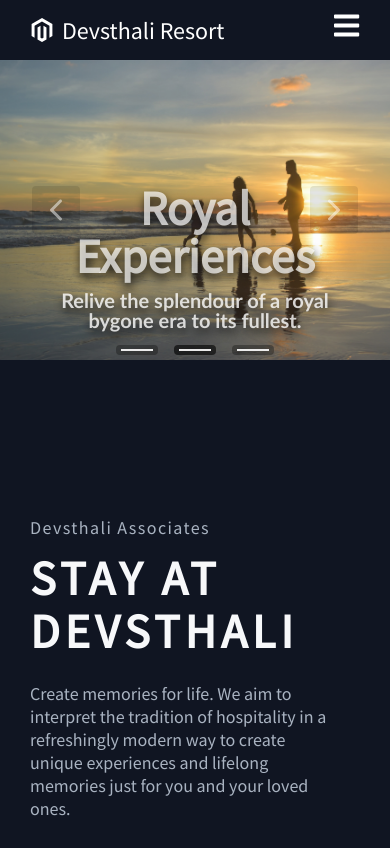
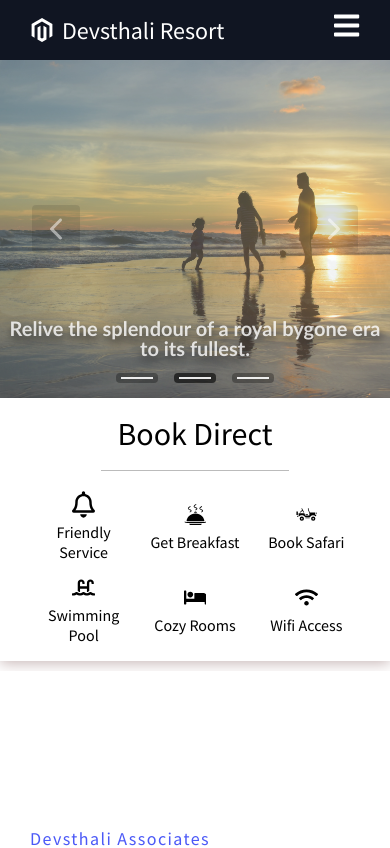
Before and after one commit to devji08/devsthali_resort, a React (Create React App) app: page / in a window 390 px wide. Shown: the top 848 px of the page. Built offline with nearby package versions, Linux system fonts and the light colour scheme.

Commit message:
utilities

```diff
--- a/src/components/Carousel/Carousel.module.css
+++ b/src/components/Carousel/Carousel.module.css
@@ -58,10 +58,16 @@
     display: flex;
     flex-direction:column;
     justify-content:flex-end;
-    padding: 30px;
+    padding: 40px 0;
     text-align: center;
     text-shadow: 1px 5px 10px #000000;
     line-height: 1;
+}
+
+@media screen and (max-width: 450px) {
+    .title {
+        display: none;
+    }
 }
 
 .title {
@@ -83,7 +89,7 @@
     gap: 1rem;
     justify-content: center;
     width: 100%;
-    bottom: 5px;
+    bottom: 15px;
 }
 
 .slideButtonContainer {
--- /dev/null
+++ b/src/components/RoomSection/RoomSection.module.css
@@ -0,0 +1,21 @@
+.container {
+    padding: 5rem 0;
+    display: grid;
+    grid-template-columns: 3fr 2fr;
+}
+
+.content {
+    /* flex: 2; */
+}
+
+.title {
+    font-size: 2rem;
+}
+
+.description {
+
+}
+
+.button {
+
+}
--- /dev/null
+++ b/src/components/Utilities/Utilities.js
@@ -0,0 +1,27 @@
+import React from 'react';
+import styles from './Utilities.module.css';
+
+const Utilities = ({utilityArray}) => {
+    return(
+        <div className={styles.container}>
+            <div className = {styles.header}>
+                Book Direct
+            </div>
+            <div className={styles.utilities}>
+                {
+                    utilityArray.map((utility) => {
+                        return(
+                            <div className={styles.utility}>
+                                <div className={styles.utilityImage}>{utility.img}</div>
+                                {/* <img src={utility.img} className={styles.utilityImage} alt='something'/> */}
+                                <span className={styles.utilityName}>{utility.name}</span>
+                            </div>
+                        )
+                    })
+                }
+            </div>
+        </div>
+    )
+}
+
+export default Utilities;
--- /dev/null
+++ b/src/components/Utilities/Utilities.module.css
@@ -0,0 +1,66 @@
+.container {
+    display: flex;
+    justify-content: center;
+    align-items: center;
+    margin-bottom: 10px;
+    box-shadow: 0 2px 14px #c5b3b3;
+}
+
+.header {
+    font-size: 2rem;;
+    border-right : 1px solid #bbb;
+    padding: 2rem;
+}
+
+.utilities {
+    padding: 1rem 2rem;
+    display: grid;
+    grid-template-columns: repeat(6, 1fr);
+    gap: 1.5rem;
+    width: 70%;
+}
+
+.utility {
+    display: flex;
+    flex-direction: column;
+    align-items: center;
+    justify-content: center;
+}
+
+.utility:hover {
+    transform: scale(1.05);
+    transition: ease 500ms;
+}
+
+.utilityImage {
+    width: 50%;
+    padding: .25rem;
+}
+
+.utilityName {
+    text-align: center;
+    font-size: 1rem;
+    width: 100%;
+}
+
+@media screen and (max-width: 725px) {
+    .container {
+        flex-direction: column;
+    }
+
+    .header {
+        border-right: none;
+        border-bottom : 1px solid #bbb;
+        padding: 1rem;
+    }
+
+    .utilities {
+        grid-template-columns: repeat(3, 1fr);
+        width: 100%;
+        gap: .5rem;
+    }
+
+    .utilityImage {
+        width: 30%;
+    }
+}
--- a/src/pages/Home/Data.js
+++ b/src/pages/Home/Data.js
@@ -1,20 +1,21 @@
 import svg1 from '../../images/svg-1.svg';
 import profile from '../../images/profile.jpg';
-import svg2 from '../../images/svg-2.svg';
 import image1 from '../../images/image1.jpg';
 import image2 from '../../images/image2.jpg';
 import image3 from '../../images/image3.jpg';
+import { FaWifi, FaBed, FaSwimmingPool, FaRegBell } from 'react-icons/fa';
+import {GiHotMeal, GiJeep} from 'react-icons/gi';
 
 export const homeObjOne = {
-    lightBg: false,
-    primary: true,
+    lightBg: true,
+    primary: false,
     imgStart: '',
-    lightTopLine: true,
-    lightTextDesc: true,
+    lightTopLine: false,
+    lightTextDesc: false,
     buttonLabel: 'Get Started',
     description: 'Create memories for life. We aim to interpret the tradition of hospitality in a refreshingly modern way to create unique experiences and lifelong memories just for you and your loved ones.',
     headline: 'STAY AT DEVSTHALI',
-    lightText: true,
+    lightText: false,
     topLine: 'Devsthali Associates',
     img: svg1,
     alt: 'Image',
@@ -23,15 +24,15 @@ export const homeObjOne = {
 }
 
 export const homeObjTwo = {
-    lightBg: true,
-    primary: false,
+    lightBg: false,
+    primary: true,
     imgStart: 'start',
-    lightTopLine: false,
-    lightTextDesc: false,
+    lightTopLine: true,
+    lightTextDesc: true,
     buttonLabel: 'Explore',
     description: 'With so much to organize, you can relax in the knowledge that we will take care of your every need, ensuring that your event is everything you want it to be. Devsthali Resort offer a perfect destination that ensures a blend of traditional and exquisite modern luxuries, making your event a memorable one.',
     headline: 'CELEBRATE WITH DEVSTHALI',
-    lightText: false,
+    lightText: true,
     topLine: 'Devsthali Associates',
     img: profile,
     alt: 'Image',
@@ -39,22 +40,6 @@ export const homeObjTwo = {
     link: '/events'
 }
 
-export const homeObjThree = {
-    lightBg: false,
-    primary: true,
-    imgStart: '',
-    lightTopLine: true,
-    lightTextDesc: true,
-    buttonLabel: 'Explore',
-    description: 'From traditional flavours influenced by local culture to gastronomic delights that trot the world, we have always raised the standard of hospitality through Responsible Luxury. The aim of our cuisine is to turn every meal into a special event, where thoughtfulness, attention to detail, time-honoured techniques and innovative thinking come together to speak the language of food. ',
-    headline: 'DINE AT DEVSTHALI',
-    lightText: true,
-    topLine: 'Devsthali Associates',
-    img: svg2,
-    alt: 'Image',
-    start: '',
-    link: '/home'
-}
 
 export const homeObjFour = [
     {
@@ -75,4 +60,36 @@ export const homeObjFour = [
         title: "Royal Experiences",
         subtitle: "Relive the splendour of a royal bygone era to its fullest."
     }
-]
+];
+
+const iconStyle = {
+    width: '100%',
+    height: '100%'
+};
+
+export const utilityArray = [
+    {
+        img: <FaRegBell style={iconStyle}/>,
+        name: 'Friendly Service'
+    },
+    {
+        img: <GiHotMeal style={iconStyle}/>,
+        name: 'Get Breakfast'
+    },
+    {
+        img: <GiJeep style={iconStyle}/>,
+        name: 'Book Safari'
+    },
+    {
+        img: <FaSwimmingPool style={iconStyle}/>,
+        name: 'Swimming Pool'
+    },
+    {
+        img: <FaBed style={iconStyle}/>,
+        name: 'Cozy Rooms'
+    },
+    {
+        img: <FaWifi style={iconStyle}/>,
+        name: 'Wifi Access'
+    }
+];
--- a/src/pages/Home/home.js
+++ b/src/pages/Home/home.js
@@ -2,18 +2,18 @@ import React from 'react';
 import InfoSection from '../../components/InfoSection/InfoSection'
 import Pricing from '../../components/Pricing/Pricing'
 import Carousel from '../../components/Carousel/Carousel';
-
-import { homeObjOne, homeObjTwo, homeObjThree, homeObjFour } from './Data';
+import Utilities from '../../components/Utilities/Utilities';
+import { homeObjOne, homeObjTwo, homeObjFour, utilityArray } from './Data';
 
 const Home = () => {
     return(
-        <>
-            <Carousel height='300px' slides = {homeObjFour}></Carousel>
+        <div>
+            <Carousel height='40vh' slides = {homeObjFour}/>
+            <Utilities utilityArray={utilityArray}/>
             <InfoSection {...homeObjOne}/>
             <InfoSection {...homeObjTwo}/>
-            <InfoSection {...homeObjThree}/>
             <Pricing />
-        </>
+        </div>
     )
 }
 
--- a/src/pages/Rooms/Data.js
+++ b/src/pages/Rooms/Data.js
@@ -1,8 +1,11 @@
 import svg1 from '../../images/svg-1.svg';
+import image1 from '../../images/image1.jpg';
+import image2 from '../../images/image2.jpg';
+import image3 from '../../images/image3.jpg';
 
 export const RoomObjOne = {
     lightBg: false,
-    content: 'Create memories for life. We aim to interpret the tradition of hospitality in a refreshingly modern way to create unique experiences and lifelong memories just for you and your loved ones.',
+    description: 'Create memories for life. We aim to interpret the tradition of hospitality in a refreshingly modern way to create unique experiences and lifelong memories just for you and your loved ones.',
     title: 'SUPER DELUX ROOM',
     lightText: true,
     img: svg1,
@@ -11,9 +14,30 @@ export const RoomObjOne = {
 
 export const RoomObjTwo = {
     lightBg: true,
-    content: 'Create memories for life. We aim to interpret the tradition of hospitality in a refreshingly modern way to create unique experiences and lifelong memories just for you and your loved ones.',
+    description: 'Create memories for life. We aim to interpret the tradition of hospitality in a refreshingly modern way to create unique experiences and lifelong memories just for you and your loved ones.',
     title: 'DELUX ROOM',
     lightText: false,
     img: svg1,
     alt: 'Image',
 }
+
+export const RoomObjFour = [
+    {
+        src: image1,
+        alt: "alt-text",
+        title: "Royal Experiences",
+        subtitle: "Relive the splendour of a royal bygone era to its fullest."
+    },
+    {
+        src: image2,
+        alt: "alt-text",
+        title: "Royal Experiences",
+        subtitle: "Relive the splendour of a royal bygone era to its fullest."
+    },
+    {
+        src: image3,
+        alt: "alt-text",
+        title: "Royal Experiences",
+        subtitle: "Relive the splendour of a royal bygone era to its fullest."
+    }
+];
--- a/src/pages/Rooms/rooms.js
+++ b/src/pages/Rooms/rooms.js
@@ -1,11 +1,11 @@
 import React from 'react';
 import RoomSection from '../../components/RoomSection/RoomSection';
-import {RoomObjOne, RoomObjTwo} from './Data.js'
+import {RoomObjOne, RoomObjTwo, RoomObjFour} from './Data.js'
 const Rooms = () => {
     return (
         <>
-            <RoomSection {...RoomObjOne}></RoomSection>
-            <RoomSection {...RoomObjTwo}></RoomSection>
+            <RoomSection slides={RoomObjFour} content={RoomObjOne}></RoomSection>
+            <RoomSection slides={RoomObjFour} content={RoomObjTwo}></RoomSection>
         </>
     )
 }
```
Also changed, not shown: src/components/ImageSlider/ImageSlider.elements.js (deleted, +0 -86 lines), src/components/ImageSlider/ImageSlider.js (deleted, +0 -56 lines), src/components/RoomSection/RoomSection.js (+34 -22 lines), 2 other files (tests, documents, lock files or other folders).
